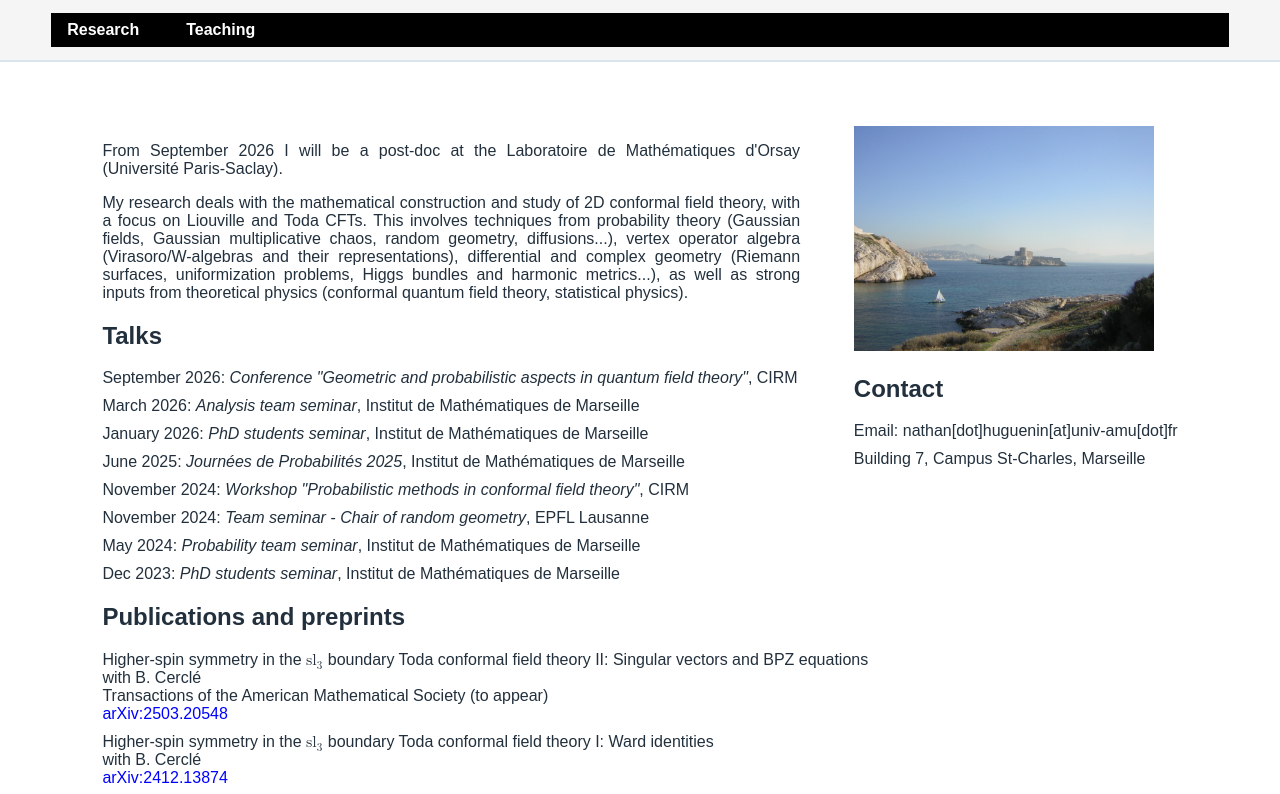
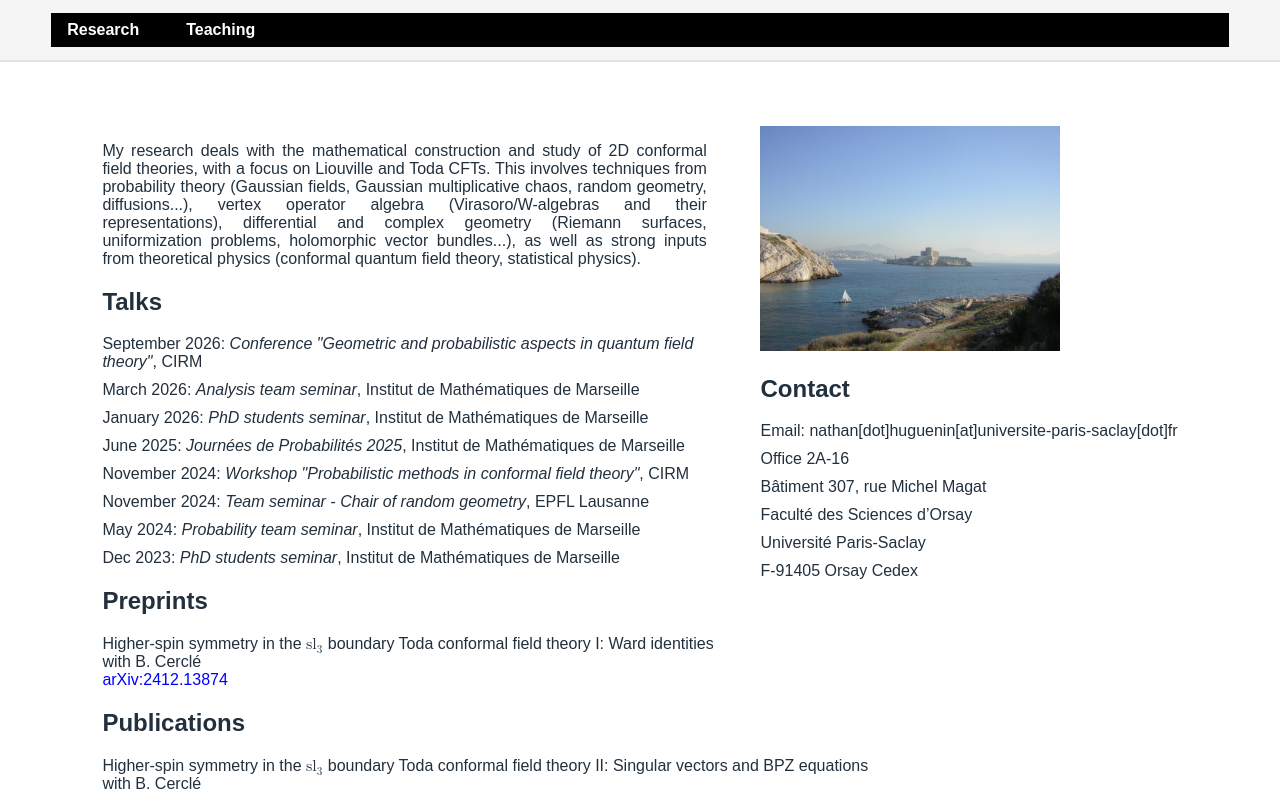
Before and after one commit to nathan-huguenin/nathan-huguenin.github.io, a plain HTML site: page index.html in a window 1280 px wide. Shown: the part 79-873 px from the top of the page. Drawn offline with Linux system fonts and the light colour scheme.

Commit message:
Update index.html

```diff
--- a/index.html
+++ b/index.html
@@ -12,7 +12,7 @@
 <body>
     <header id="logo">
         <h1>Nathan Huguenin</h1>
-        <h2>PhD (ATER) - Université Aix-Marseille</h2>
+        <h2>Post-Doc - Université Paris-Saclay - Laboratoire de Mathématiques d'Orsay</h2>
 		<nav class="navbar">
 			<ul>
 				<li><a href="https://www.i2m.univ-amu.fr/perso/nathan.huguenin/index.html" title="research">Research</a></li>
@@ -26,18 +26,21 @@
             <img src="image.jpg" width="300" alt="Profile picture of Nathan Huguenin">
             <h2>Contact</h2>
             <ul>
-                <li>Email: nathan[dot]huguenin[at]univ-amu[dot]fr</li>
-                <li>Building 7, Campus St-Charles, Marseille</li>
+                <li>Email: nathan[dot]huguenin[at]universite-paris-saclay[dot]fr</li>
+                <li>Office 2A-16</li>
+				<li>Bâtiment 307, rue Michel Magat</li>
+				<li>Faculté des Sciences d’Orsay</li>
+				<li>Université Paris-Saclay </li>
+				<li>F-91405 Orsay Cedex</li>
             </ul>
         </section>
 
         <section id="gauche">
             <article id="research">
-				<p>From September 2026 I will be a post-doc at the Laboratoire de Mathématiques d'Orsay (Université Paris-Saclay).</p>
-                <p>My research deals with the mathematical construction and study of 2D conformal field theory, with a focus on Liouville and Toda CFTs.
+                <p>My research deals with the mathematical construction and study of 2D conformal field theories, with a focus on Liouville and Toda CFTs.
 				This involves techniques from probability theory (Gaussian fields, Gaussian multiplicative chaos, random geometry, diffusions...),
 				vertex operator algebra (Virasoro/W-algebras and their representations), differential and complex geometry (Riemann surfaces,
-				uniformization problems, Higgs bundles and harmonic metrics...), as well as strong inputs from theoretical physics
+				uniformization problems, holomorphic vector bundles...), as well as strong inputs from theoretical physics
 				(conformal quantum field theory, statistical physics).</p>
             </article>
 
@@ -56,7 +59,20 @@
             </section>
 
             <section id="publications">
-                <h2>Publications and preprints</h2>
+				<h2>Preprints</h2>
+                <ul>
+                    <li>Higher-spin symmetry in the
+                        <math xmlns="http://www.w3.org/1998/Math/MathML">
+                            <msub>
+                                <mi mathvariant="fraktur">sl</mi>
+                                <mn>3</mn>
+                            </msub>
+                        </math> boundary Toda conformal field theory I: Ward identities<br>
+                        with B. Cerclé <br>
+                        <a href="https://arxiv.org/abs/2412.13874" target="_blank">arXiv:2412.13874</a>
+                    </li>
+                </ul>
+                <h2>Publications</h2>
                 <ul>
 					<li>Higher-spin symmetry in the
                         <math xmlns="http://www.w3.org/1998/Math/MathML">
@@ -66,18 +82,8 @@
                             </msub>
                         </math> boundary Toda conformal field theory II: Singular vectors and BPZ equations<br>
                         with B. Cerclé <br>
-						Transactions of the American Mathematical Society (to appear)<br>
+						to appear in Transactions of the American Mathematical Society<br>
                         <a href="https://arxiv.org/abs/2503.20548" target="_blank">arXiv:2503.20548</a>
-                    </li>
-                    <li>Higher-spin symmetry in the
-                        <math xmlns="http://www.w3.org/1998/Math/MathML">
-                            <msub>
-                                <mi mathvariant="fraktur">sl</mi>
-                                <mn>3</mn>
-                            </msub>
-                        </math> boundary Toda conformal field theory I: Ward identities<br>
-                        with B. Cerclé <br>
-                        <a href="https://arxiv.org/abs/2412.13874" target="_blank">arXiv:2412.13874</a>
                     </li>
                     <li>Boundary Toda conformal field theory from the path integral <br>
                         with B. Cerclé <br>
```
